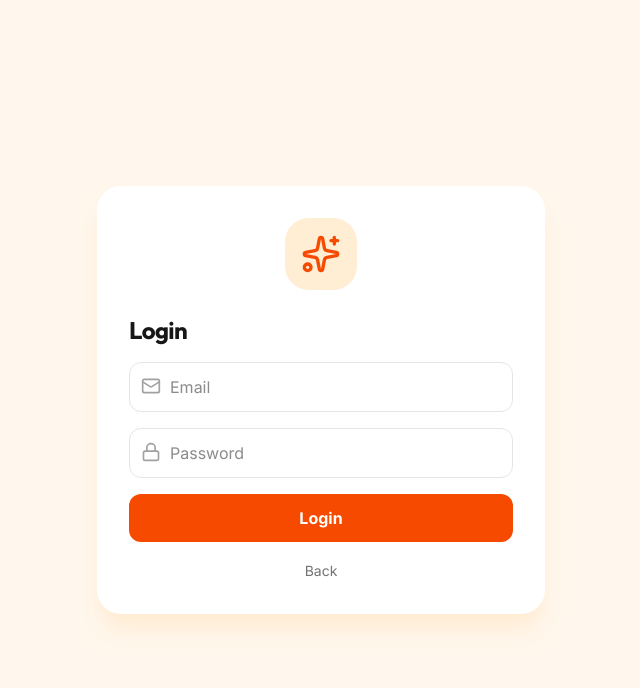
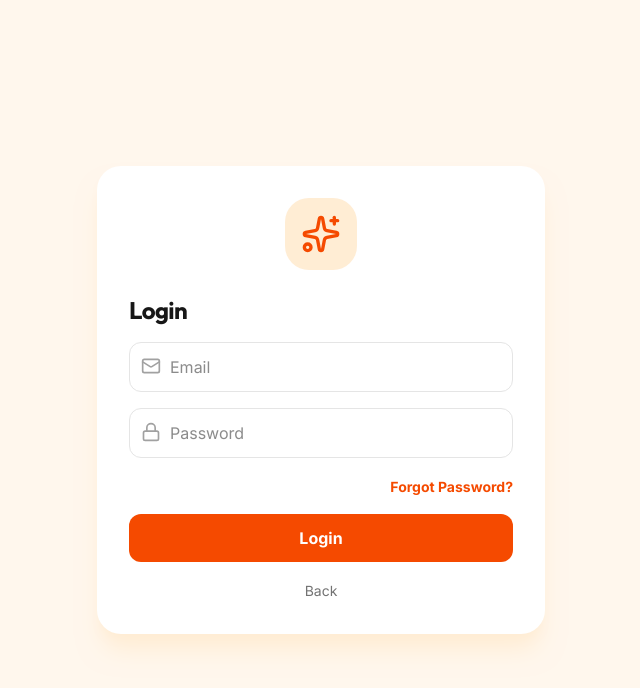
Before and after one commit to mnjkairi1-tech/GREAT-AI-HUB, a React (Vite) app: page / in a window 1280 px wide. Both pictures are taken after a click on the button "Login". Shown: the top 688 px of the page, without its empty margins (319-959 px from the left). Built offline with nearby package versions, Linux system fonts and the light colour scheme; no server answers.

Commit message:
feat: add password reset functionality
Implement password reset flow in the login page using Firebase Authentication to allow users to recover their accounts.

```diff
--- a/src/pages/Home.tsx
+++ b/src/pages/Home.tsx
@@ -1,6 +1,6 @@
 import React, { useState, useEffect } from 'react';
 import { useNavigate } from 'react-router-dom';
-import { signInWithPopup, GoogleAuthProvider, onAuthStateChanged, signInWithEmailAndPassword, createUserWithEmailAndPassword, sendEmailVerification, signOut } from 'firebase/auth';
+import { signInWithPopup, GoogleAuthProvider, onAuthStateChanged, signInWithEmailAndPassword, createUserWithEmailAndPassword, sendEmailVerification, signOut, sendPasswordResetEmail } from 'firebase/auth';
 import { collection, query, where, getDocs } from 'firebase/firestore';
 import { auth, db } from '../lib/firebase';
 import { motion } from 'motion/react';
@@ -50,6 +50,20 @@ export default function Home() {
       await signInWithPopup(auth, provider);
     } catch (error) {
       console.error('Google Login failed:', error);
+    }
+  };
+
+  const handleForgotPassword = async () => {
+    if (!email) {
+      alert("Please enter your email first to reset your password.");
+      return;
+    }
+    try {
+      await sendPasswordResetEmail(auth, email);
+      alert("Password reset email sent! Please check your inbox.");
+    } catch (error: any) {
+      console.error('Password reset failed:', error);
+      alert(error.message || "Failed to send reset email.");
     }
   };
 
@@ -156,6 +170,11 @@ export default function Home() {
                     <Lock className="absolute left-3 top-3.5 h-5 w-5 text-neutral-400" />
                     <input type="password" placeholder="Password" value={password} onChange={e => setPassword(e.target.value)} className="w-full border border-neutral-200 pl-10 pr-4 py-3 rounded-xl" />
                 </div>
+                {mode === 'login' && (
+                    <div className="text-right">
+                        <button type="button" onClick={handleForgotPassword} className="text-sm font-bold text-orange-600 hover:text-orange-700">Forgot Password?</button>
+                    </div>
+                )}
                 <button onClick={handleEmailAuth} className="w-full bg-orange-600 text-white font-bold py-3 rounded-xl">{mode === 'login' ? 'Login' : 'Sign Up'}</button>
                 <button onClick={() => setMode('welcome')} className="w-full text-neutral-500 text-sm">Back</button>
             </div>
```
